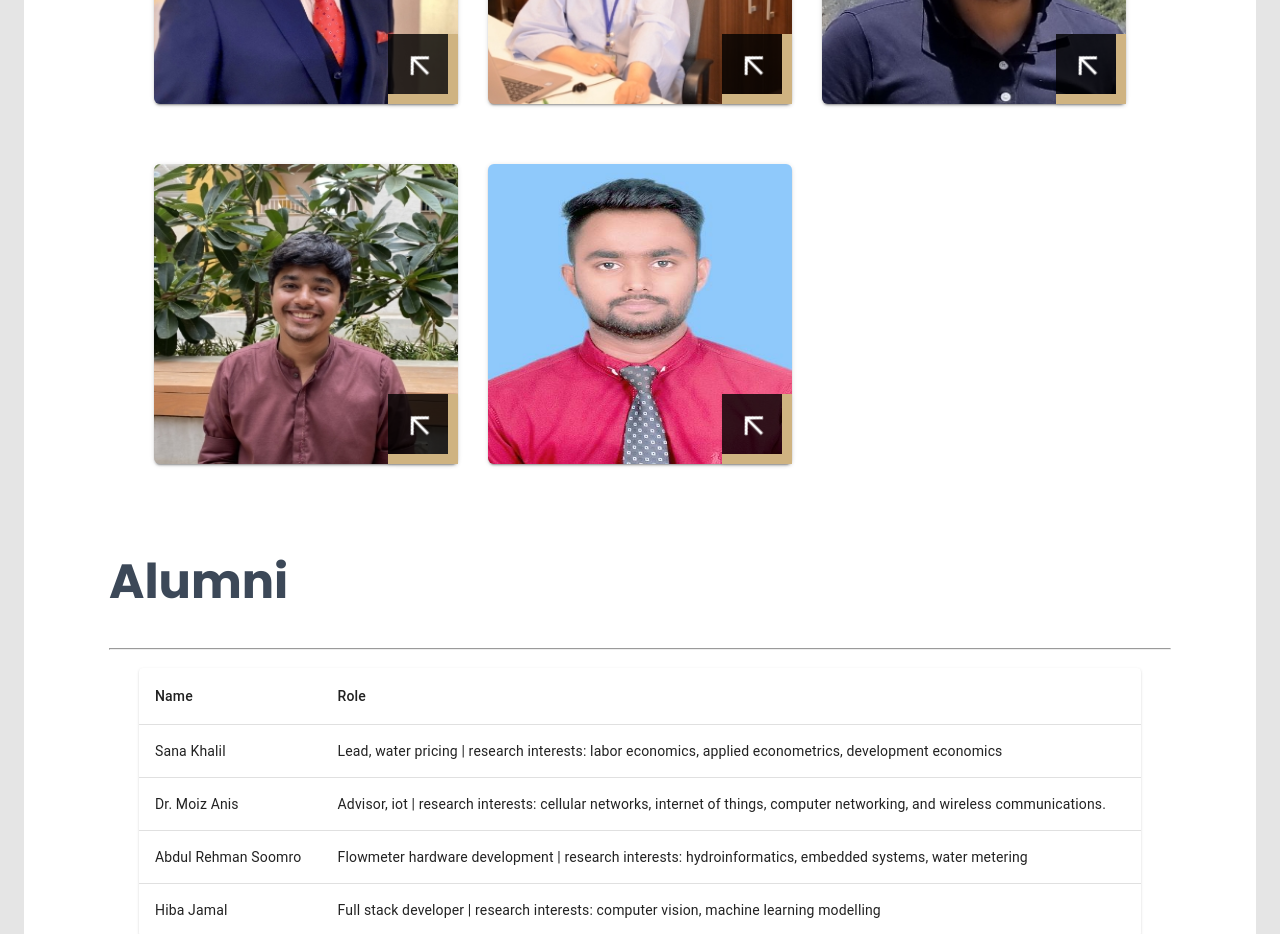
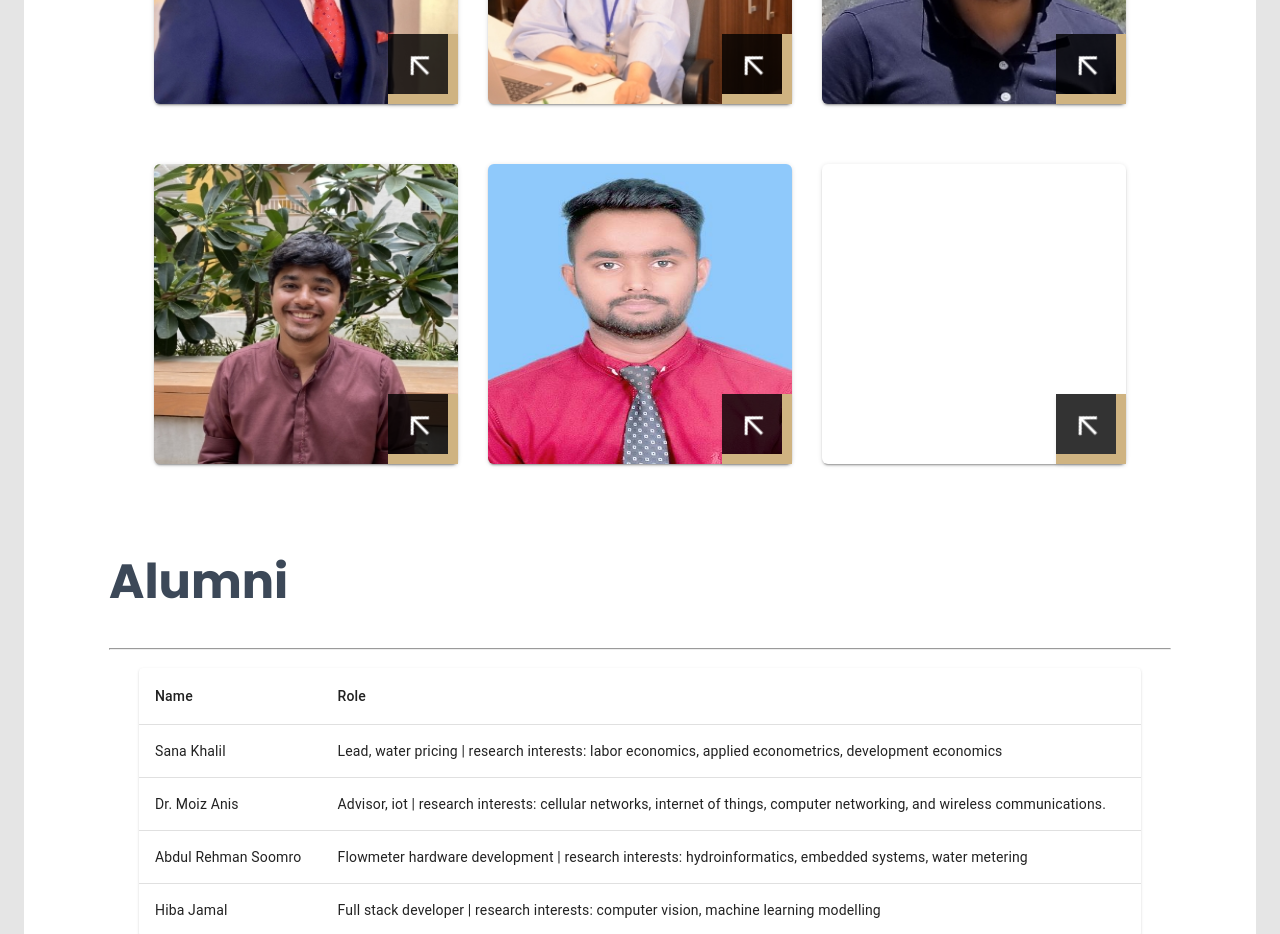
Before and after one commit to karachiwaterproject/kwp-frontend, a React (Create React App) app: page /team in a window 1280 px wide. Shown: the part 820-1754 px from the top of the page. Built offline with nearby package versions, Linux system fonts and the light colour scheme; what google-maps-react would draw is missing.

Commit message:
Updated teams page

```diff
--- a/src/views/Teams/Teams.js
+++ b/src/views/Teams/Teams.js
@@ -109,6 +109,15 @@ const members = [
     details:
       "Inventory control | research interests: water metering, surveys, electronic designing.",
     contact: "samad.shakir@sse.habib.edu.pk",
+    status: true,
+  },
+  {
+    name: "Azmat Ali",
+    role: "IT technician",
+    avatar: "",
+    details:
+      "Site Survey, PCB fabrication, Device Installation including Electrical and Plumbing work, etc.",
+    contact: "",
     status: true,
   },
 ];
```
